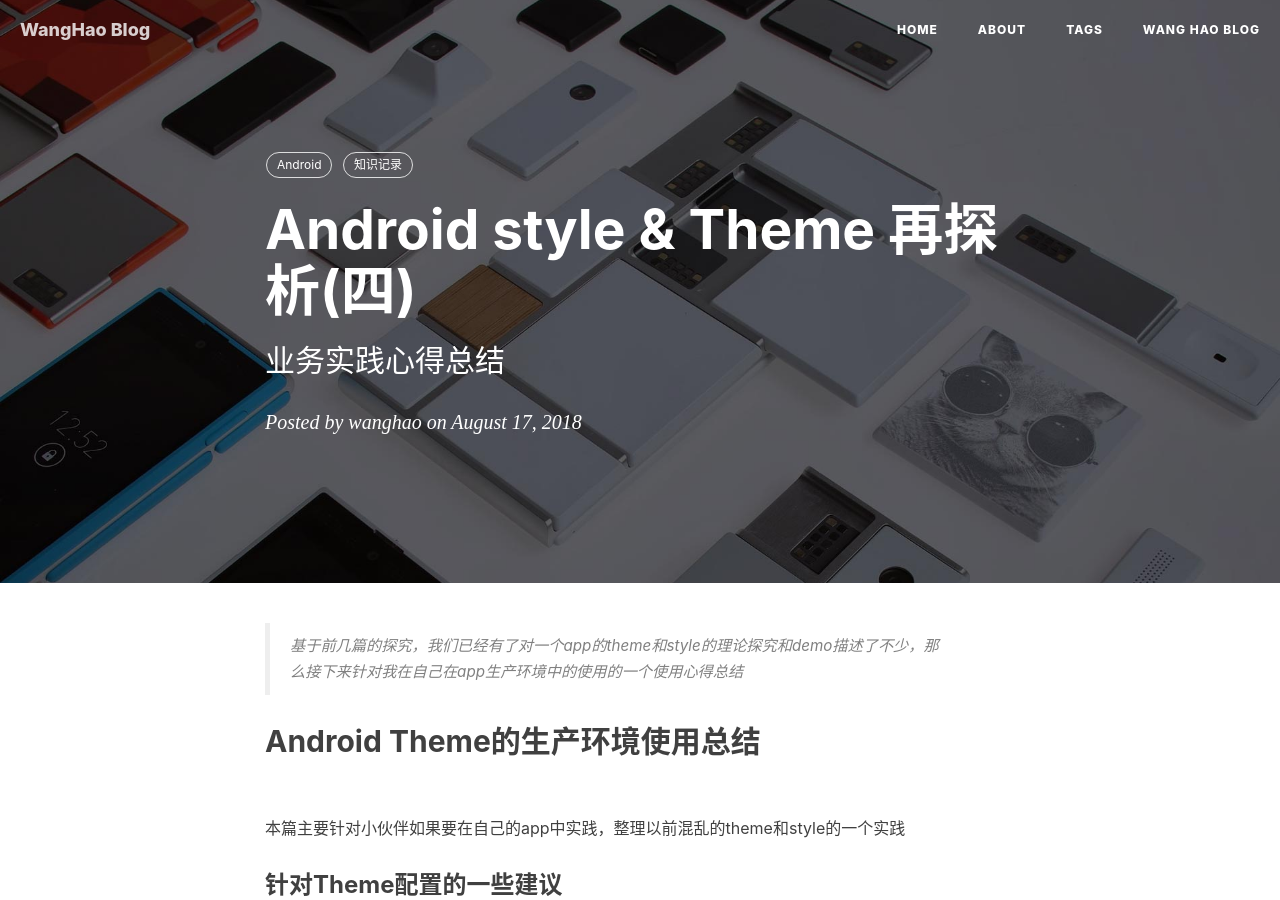
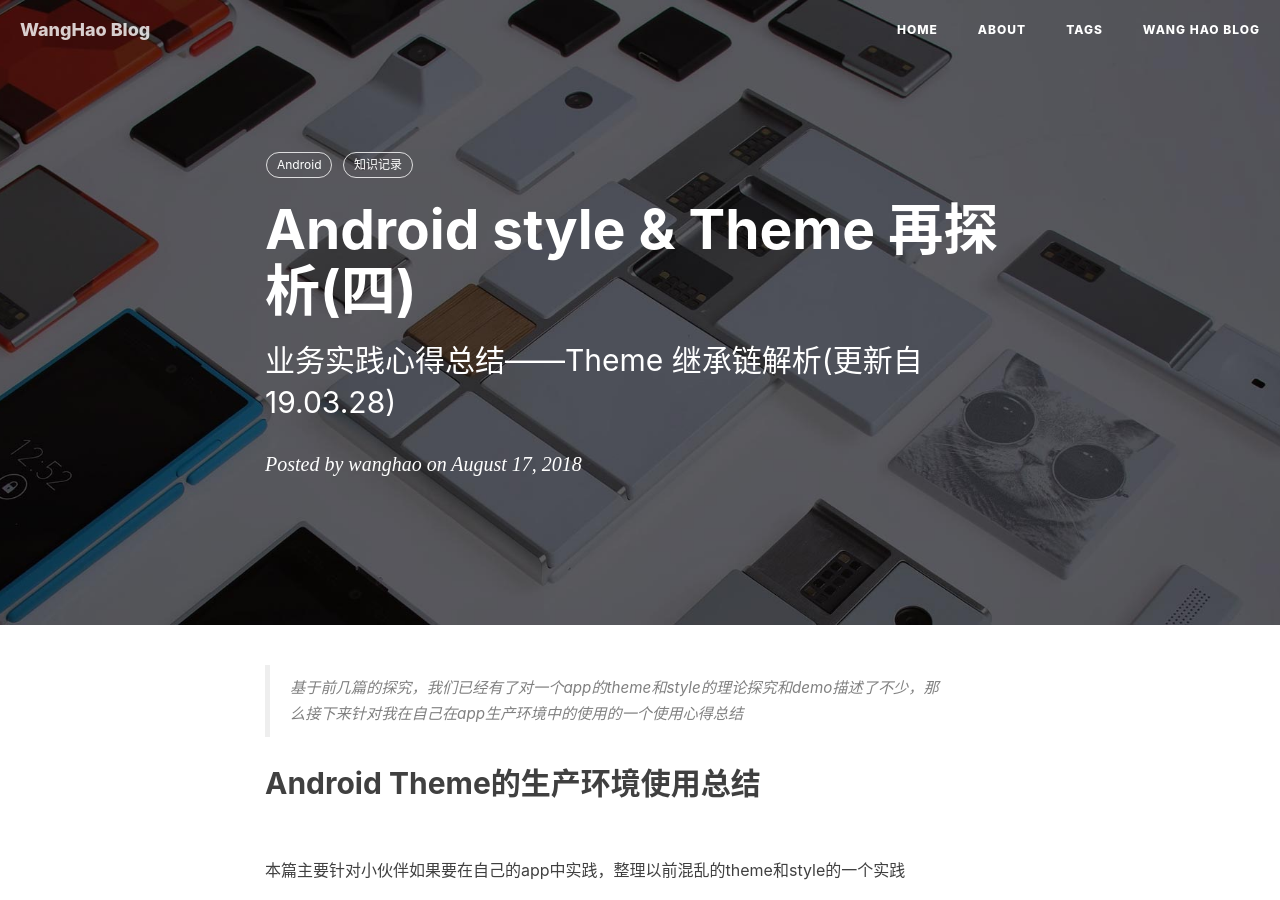
Before and after one commit to blackjuly/wanghao.io, a Jekyll site: the page built from _posts/2018-09-17-Android Style and Theme part4.markdown, in a window 1280 px wide and 900 px high. Built offline with Jekyll 4.4.1, drawn with Linux system fonts in a browser that asks for light colours; nearby versions of some CDN libraries; comment, search, counter and statistics services are not loaded.

Commit message:
整理主题一篇四篇的Theme内容准备调整

```diff
--- a/_posts/2018-08-15-Android Style and Theme.markdown
+++ b/_posts/2018-08-15-Android Style and Theme.markdown
@@ -1,7 +1,7 @@
 ---
 layout:     post
 title:      "Android style & Theme 再探析(一)"
-subtitle:   " 你真的懂Style和Theme吗"
+subtitle:   "定义自己的 Design Support Library"
 date:       2018-08-15 20:25:00
 author:     "wanghao"
 header-img: "img/post-bg-js-module.jpg"
--- a/_posts/2018-09-17-Android Style and Theme part4.markdown
+++ b/_posts/2018-09-17-Android Style and Theme part4.markdown
@@ -1,7 +1,7 @@
 ---
 layout:     post
 title:      "Android style & Theme 再探析(四)"
-subtitle:   "业务实践心得总结"
+subtitle:   "业务实践心得总结——Theme 继承链解析(更新自19.03.28)"
 date:       2018-08-17 21:20:00
 author:     "wanghao"
 header-img: "img/post-bg-js-module.jpg"
```
